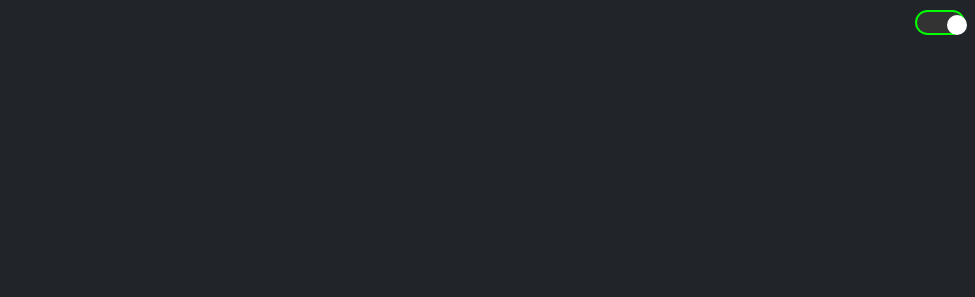
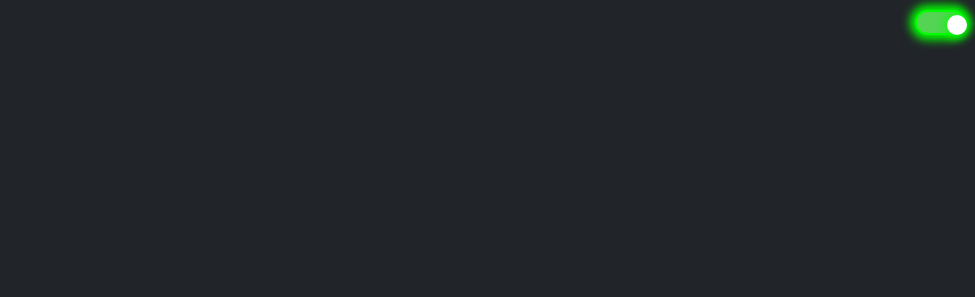
Before and after one commit to sarasmorais/troca-de-tema, a plain HTML site: page index.html in a window 1280 px wide. Both pictures are taken after a click on the label 1245 px from the left and 22 px from the top of the page. Shown: the top 297 px of the page, without its empty margins (305-1280 px from the left). Drawn offline with Linux system fonts and the light colour scheme.

Commit message:
add brilho no switch

```diff
--- a/css/toggle.css
+++ b/css/toggle.css
@@ -33,13 +33,15 @@
 }
 
 #theme-toggle:checked + .theme-toggle-container .toggle-label {
-    background-color: #333;
+    background-color: #53d453;
     border: 2px solid #00ff00;
+    box-shadow: 0 0 10px 5px #00ff00;
 }
 
 #theme-toggle:checked + .theme-toggle-container .toggle-label::before {
     transform: translateX(25px);
     animation: slideOn 0.3s ease;
+    box-shadow: 0 0 10px 2px #00ff00;
 }
 
 @keyframes slideOn {
```
